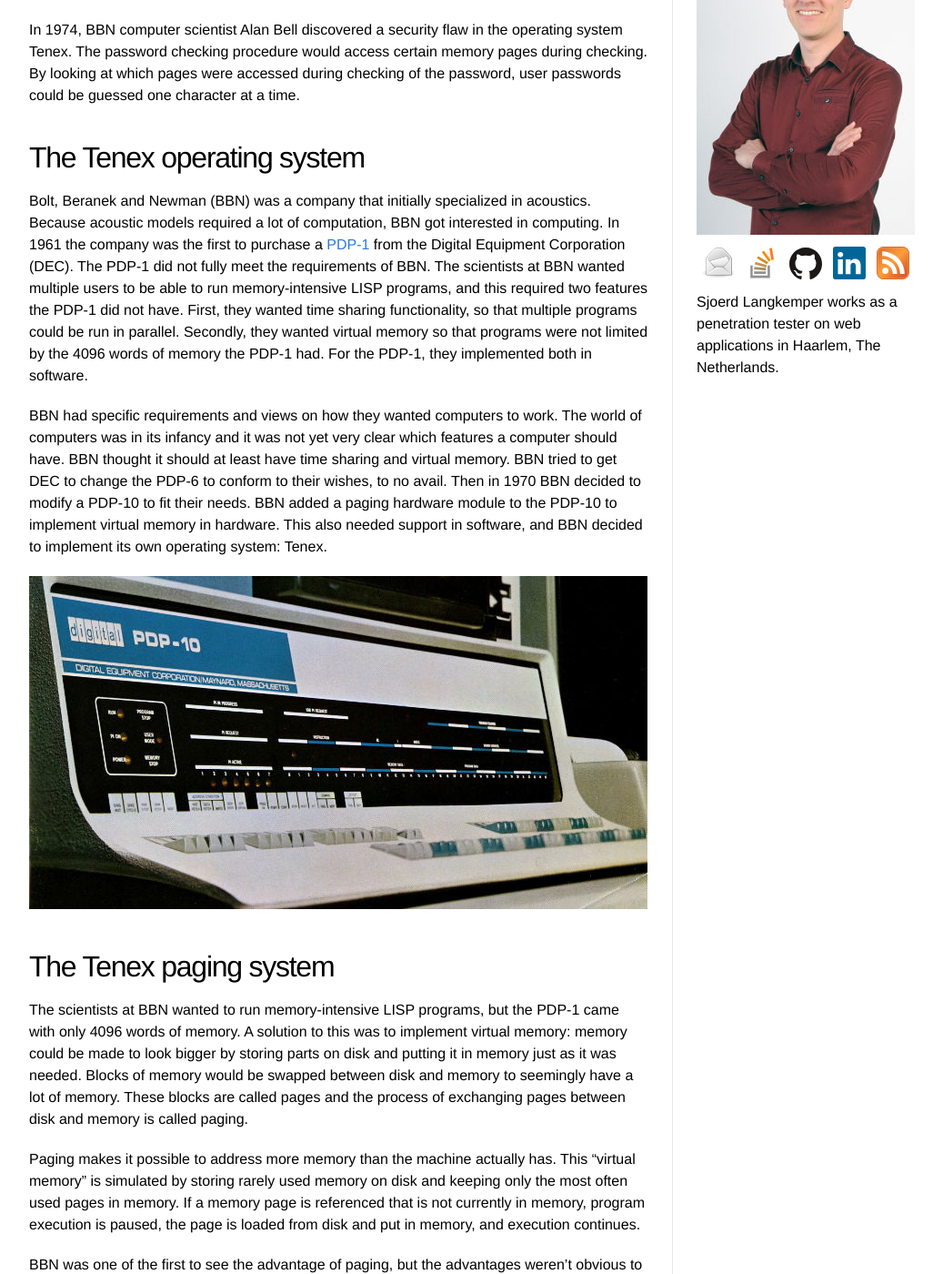
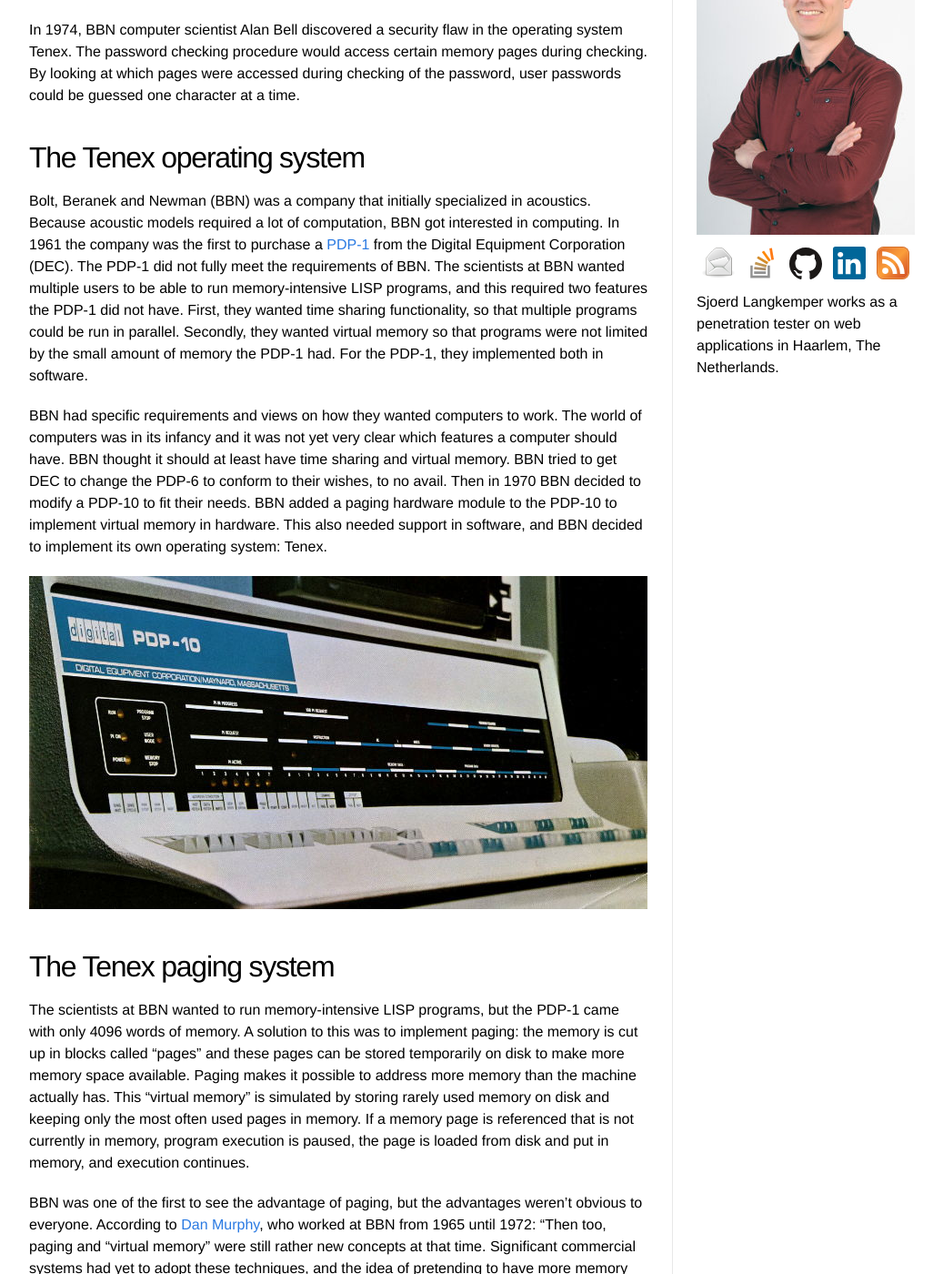
Before and after one commit to Sjord/Sjord.github.io, a Jekyll site: the page built from _posts/2016-09-21-tenex-password-bug.md, in a window 1280 px wide and 1400 px high, scrolled down 257 px. Shown: the whole window at 91% size, without its empty margins (108-1145 px from the left). Built offline with Jekyll 4.4.1, drawn with Linux system fonts in a browser that asks for light colours.

Commit message:
Merge two paging paragraphs

```diff
--- a/_posts/2016-09-21-tenex-password-bug.md
+++ b/_posts/2016-09-21-tenex-password-bug.md
@@ -9,7 +9,7 @@
 
 ## The Tenex operating system
 
-Bolt, Beranek and Newman (BBN) was a company that initially specialized in acoustics. Because acoustic models required a lot of computation, BBN got interested in computing. In 1961 the company was the first to purchase a [PDP-1](https://en.wikipedia.org/wiki/PDP-1) from the Digital Equipment Corporation (DEC). The PDP-1 did not fully meet the requirements of BBN. The scientists at BBN wanted multiple users to be able to run memory-intensive LISP programs, and this required two features the PDP-1 did not have. First, they wanted time sharing functionality, so that multiple programs could be run in parallel. Secondly, they wanted virtual memory so that programs were not limited by the 4096 words of memory the PDP-1 had. For the PDP-1, they implemented both in software.
+Bolt, Beranek and Newman (BBN) was a company that initially specialized in acoustics. Because acoustic models required a lot of computation, BBN got interested in computing. In 1961 the company was the first to purchase a [PDP-1](https://en.wikipedia.org/wiki/PDP-1) from the Digital Equipment Corporation (DEC). The PDP-1 did not fully meet the requirements of BBN. The scientists at BBN wanted multiple users to be able to run memory-intensive LISP programs, and this required two features the PDP-1 did not have. First, they wanted time sharing functionality, so that multiple programs could be run in parallel. Secondly, they wanted virtual memory so that programs were not limited by the small amount of memory the PDP-1 had. For the PDP-1, they implemented both in software.
 
 BBN had specific requirements and views on how they wanted computers to work. The world of computers was in its infancy and it was not yet very clear which features a computer should have. BBN thought it should at least have time sharing and virtual memory. BBN tried to get DEC to change the PDP-6 to conform to their wishes, to no avail. Then in 1970 BBN decided to modify a PDP-10 to fit their needs. BBN added a paging hardware module to the PDP-10 to implement virtual memory in hardware. This also needed support in software, and BBN decided to implement its own operating system: Tenex.
 
@@ -17,10 +17,7 @@
 
 ## The Tenex paging system
 
-The scientists at BBN wanted to run memory-intensive LISP programs, but the PDP-1 came with only 4096 words of memory. A solution to this was to implement virtual memory: memory could be made to look bigger by storing parts on disk and putting it in memory just as it was needed.
-Blocks of memory would be swapped between disk and memory to seemingly have a lot of memory. These blocks are called pages and the process of exchanging pages between disk and memory is called paging.
-
-Paging makes it possible to address more memory than the machine actually has. This "virtual memory" is simulated by storing rarely used memory on disk and keeping only the most often used pages in memory. If a memory page is referenced that is not currently in memory, program execution is paused, the page is loaded from disk and put in memory, and execution continues.
+The scientists at BBN wanted to run memory-intensive LISP programs, but the PDP-1 came with only 4096 words of memory. A solution to this was to implement paging: the memory is cut up in blocks called "pages" and these pages can be stored temporarily on disk to make more memory space available. Paging makes it possible to address more memory than the machine actually has. This "virtual memory" is simulated by storing rarely used memory on disk and keeping only the most often used pages in memory. If a memory page is referenced that is not currently in memory, program execution is paused, the page is loaded from disk and put in memory, and execution continues.
 
 BBN was one of the first to see the advantage of paging, but the advantages weren't obvious to everyone. According to [Dan Murphy](http://www.opost.com/dlm/), who worked at BBN from 1965 until 1972: "Then too, paging and "virtual memory" were still rather new concepts at that time.  Significant commercial systems had yet to adopt these techniques, and the idea of pretending to have more memory that you really had was viewed skeptically in many quarters within DEC."
 
```
